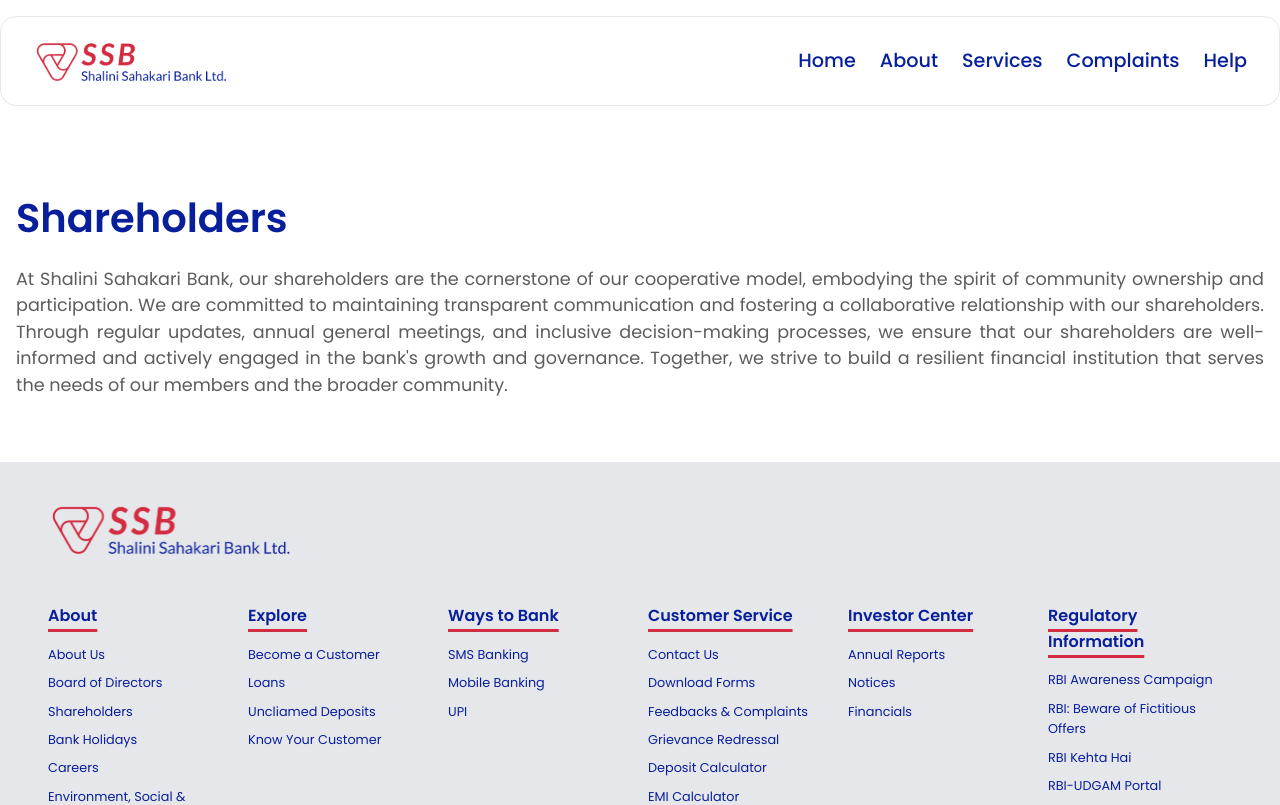
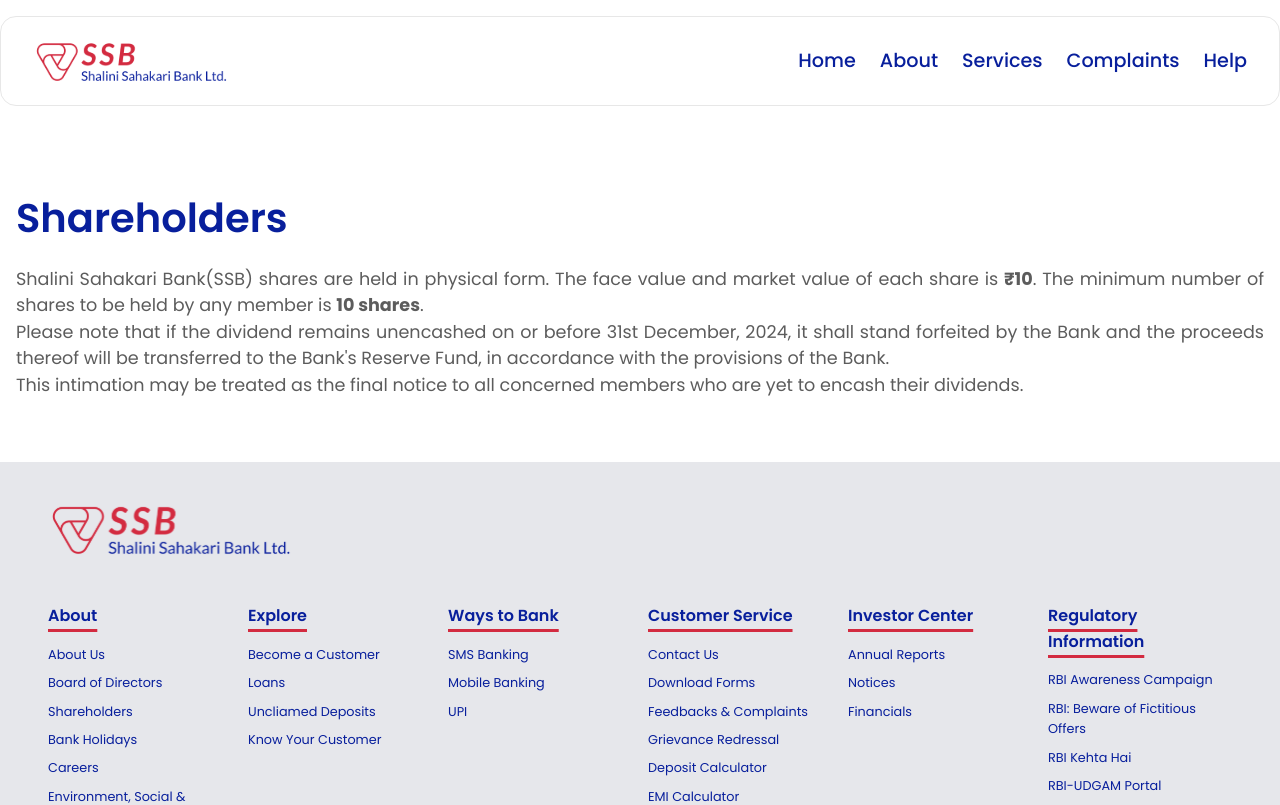
Before and after one commit to boldElixer/shalini-bank, a Next.js app: page /shareholders in a window 1280 px wide. Shown: the top 805 px of the page. Built offline with nearby package versions, Linux system fonts and the light colour scheme.

Commit message:
shareholder info updated

```diff
--- a/src/app/shareholders/page.jsx
+++ b/src/app/shareholders/page.jsx
@@ -1,5 +1,4 @@
 import Head from 'next/head';
-import Image from 'next/image';
 import Header from '@/components/Header/Header';
 import Footer from '@/components/Footer/Footer';
 import styles from './shareholders.module.css';
@@ -19,7 +18,13 @@
             <section className={styles.section}>
                 <h1>Shareholders</h1>
                 <p>
-                    At Shalini Sahakari Bank, our shareholders are the cornerstone of our cooperative model, embodying the spirit of community ownership and participation. We are committed to maintaining transparent communication and fostering a collaborative relationship with our shareholders. Through regular updates, annual general meetings, and inclusive decision-making processes, we ensure that our shareholders are well-informed and actively engaged in the bank's growth and governance. Together, we strive to build a resilient financial institution that serves the needs of our members and the broader community.
+                    Shalini Sahakari Bank(SSB) shares are held in physical form. The face value and market value of each share is <b>₹10</b>. The minimum number of shares to be held by any member is <b>10 shares</b>.
+                </p>
+                <p>
+                    Please note that if the dividend remains unencashed on or before 31st December, 2024, it shall stand forfeited by the Bank and the proceeds thereof will be transferred to the Bank's Reserve Fund, in accordance with the provisions of the Bank.
+                </p>
+                <p>
+                    This intimation may be treated as the final notice to all concerned members who are yet to encash their dividends.
                 </p>
             </section>
         </div>
```
